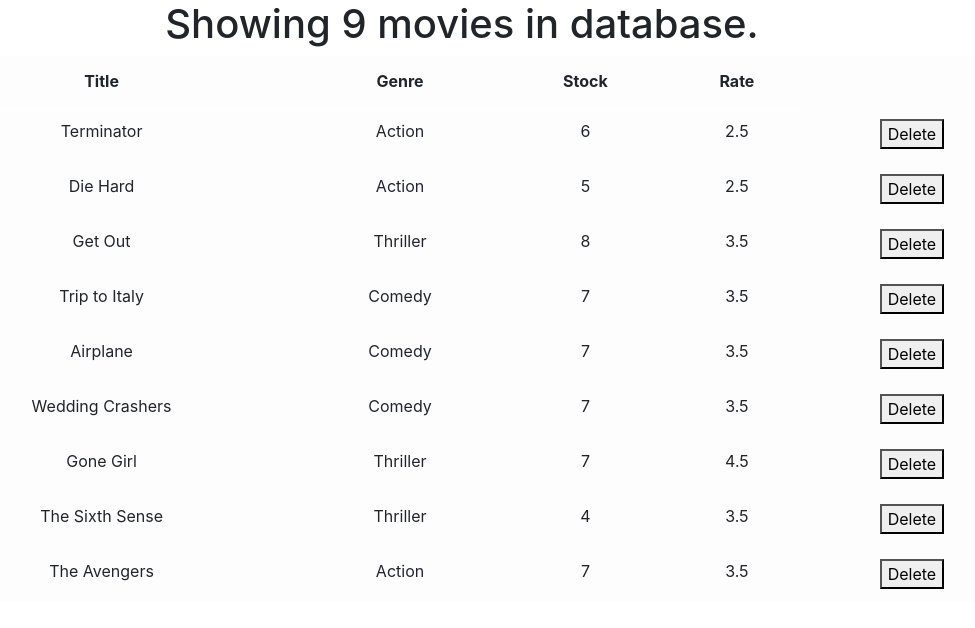
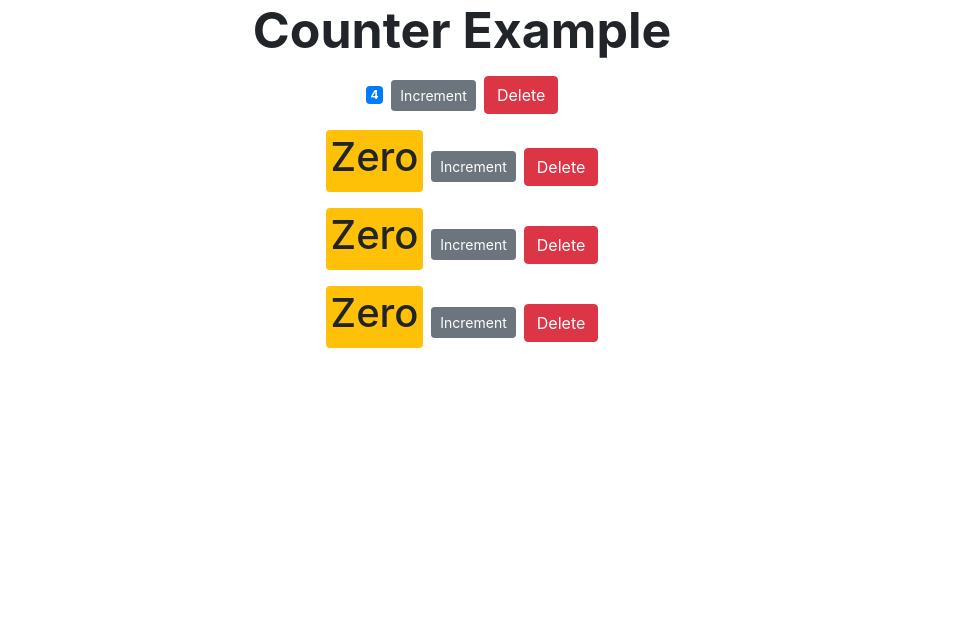
Before and after one commit to SincerelyBrittany/VidlyProject, a React (Create React App) app: page / in a window 1280 px wide. Shown: the top 628 px of the page, without its empty margins (178-1153 px from the left). Built offline with nearby package versions, Linux system fonts and the light colour scheme.

Commit message:
updates counter

```diff
--- a/src/App.js
+++ b/src/App.js
@@ -1,12 +1,12 @@
 import "./App.css";
-import Counter from "./Counter-App/components/counter";
+import Counters from "./Counter-App/components/counters";
 import Vidly from "./Vidly/components/vidly";
 
 function App() {
   return (
     <div className="App">
-      {/* <Counter /> */}
-      <Vidly />
+      <Counters />
+      {/* <Vidly /> */}
     </div>
   );
 }
--- a/src/Counter-App/components/counter.jsx
+++ b/src/Counter-App/components/counter.jsx
@@ -2,28 +2,23 @@
 
 class Counter extends Component {
   state = {
-    count: 0,
+    value: this.props.value.value,
     tags: [],
   };
 
   handleIncrement = () => {
     this.setState({
-      count: this.state.count + 1,
+      value: this.state.value + 1,
     });
   };
 
   formatCount() {
-    const { count } = this.state;
-    return count === 0 ? <h1>Zero</h1> : count;
+    const { value } = this.state;
+    return value === 0 ? <h1>Zero</h1> : value;
   }
 
-  styles = {
-    fontSize: 50,
-    fontWeight: "bold",
-  };
-
   renderTags() {
-    if (this.state.tags.length === 0) return <p> There are no tags </p>;
+    // if (this.state.tags.length === 0) return <p> There are no tags </p>;
     return (
       <ul>
         {this.state.tags.map((tag) => (
@@ -35,23 +30,28 @@
 
   render() {
     return (
-      <>
-        <h1 style={this.styles}> Counter Example </h1>
+      <div>
         <span className={this.getBadgeClasses()}>{this.formatCount()}</span>
         <button
           onClick={this.handleIncrement}
-          className="btn brn-secondary btn-sm"
+          className="btn btn-secondary btn-sm"
         >
           Increment
         </button>
-        {this.renderTags()}
-      </>
+        <button
+          onClick={() => this.props.onDelete(this.props.value.id)}
+          className="btn btn-danger btn sm m-2"
+        >
+          {" "}
+          Delete
+        </button>
+      </div>
     );
   }
 
   getBadgeClasses() {
     let classes = "badge m-2 badge-";
-    classes += this.state.count === 0 ? "warning" : "primary";
+    classes += this.state.value === 0 ? "warning" : "primary";
     return classes;
   }
 }
--- /dev/null
+++ b/src/Counter-App/components/counters.jsx
@@ -0,0 +1,52 @@
+import React, { Component } from "react";
+import Counter from "./counter";
+
+class Counters extends Component {
+  state = {
+    counters: [
+      {
+        id: 1,
+        value: 4,
+      },
+      {
+        id: 2,
+        value: 0,
+      },
+      {
+        id: 3,
+        value: 0,
+      },
+      {
+        id: 4,
+        value: 0,
+      },
+    ],
+  };
+
+  styles = {
+    fontSize: 50,
+    fontWeight: "bold",
+  };
+
+  handleDelete = (counterId) => {
+    const counters = this.state.counters.filter((c) => c.id !== counterId);
+    this.setState({ counters });
+  };
+
+  render() {
+    return (
+      <div>
+        <h1 style={this.styles}> Counter Example </h1>
+        {this.state.counters.map((counter) => (
+          <Counter
+            key={counter.id}
+            value={counter}
+            onDelete={this.handleDelete}
+          />
+        ))}
+      </div>
+    );
+  }
+}
+
+export default Counters;
--- a/src/Vidly/components/vidly.jsx
+++ b/src/Vidly/components/vidly.jsx
@@ -17,6 +17,9 @@
     const moviesCopy = movies.filter((m) => m._id !== movie._id);
     setMovies(moviesCopy);
   };
+
+  if (movies && movies.length === 0) return <p> There are no movies </p>;
+
   return (
     <main className="container">
       <h1> Showing {movies && movies.length} movies in database.</h1>
```
Also changed, not shown: src/Counter-App/components/COUNTER.md (+57 -0 lines).
